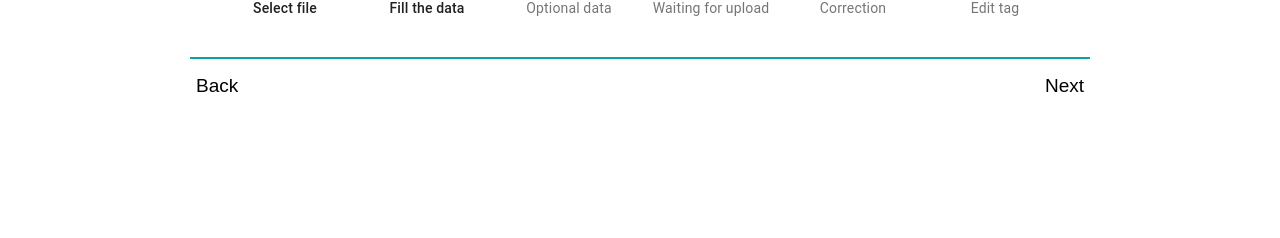
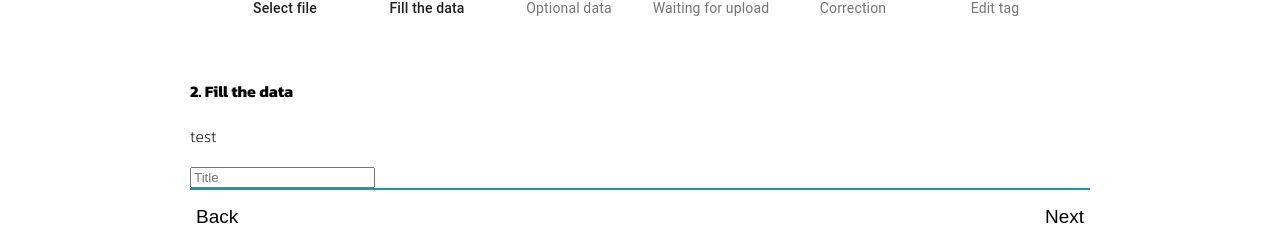
Before and after one commit to akarapon-ty/KMUTT-Archives-Management-FORNTEND, a React (Create React App) app: page /insertbook in a window 1280 px wide. Both pictures are taken after a click on the button "Next". Shown: the part 219-457 px from the top of the page. Built offline with nearby package versions, Linux system fonts and the light colour scheme; no server answers.

Commit message:
save ld value

```diff
--- a/src/components/insertBook/StepForm.js
+++ b/src/components/insertBook/StepForm.js
@@ -3,6 +3,7 @@ import { useForm, FormProvider } from 'react-hook-form'
 import { Stepper, Step, StepLabel } from '@material-ui/core'
 
 import SelectFile from './SelectFile'
+import StepTwo from './StepTwo'
 import { StepFormDiv, FormDiv, FormInsert } from './styleStepForm'
 import ControlStep from './ControlStep'
 
@@ -69,7 +70,7 @@ const StepForm = () => {
       case 0:
         return <SelectFile handlerStartPage={handlerStartPage} />
       case 1:
-        return null
+        return <StepTwo value={informationForm} />
       case 2:
         return null
       case 3:
@@ -86,11 +87,12 @@ const StepForm = () => {
   const handlerOnSubmit = (data) => {
     if (activeStep === 0) {
       setInformationForm({ ...informationForm, startPage })
+    } else {
+      setInformationForm({ ...informationForm, ...data })
     }
-    console.log(data)
-    console.log('test')
     handlerNextStep()
   }
+
   const steps = getSteps()
 
   return (
--- /dev/null
+++ b/src/components/insertBook/StepTwo.js
@@ -0,0 +1,29 @@
+import React from 'react'
+
+import { useFormContext } from 'react-hook-form'
+
+const StepTwo = (props) => {
+  const { value } = props
+  const { title } = value
+
+  const StepTwoForm = ({ children }) => {
+    const methods = useFormContext()
+    return children({ ...methods })
+  }
+
+  return (
+    <>
+      <h4>2. Fill the data</h4>
+      <StepTwoForm>
+        {({ register }) => (
+          <>
+            <p>test</p>
+            <input ref={register} name="title" placeholder="Title" defaultValue={title} />
+          </>
+        )}
+      </StepTwoForm>
+    </>
+  )
+}
+
+export default StepTwo
```
